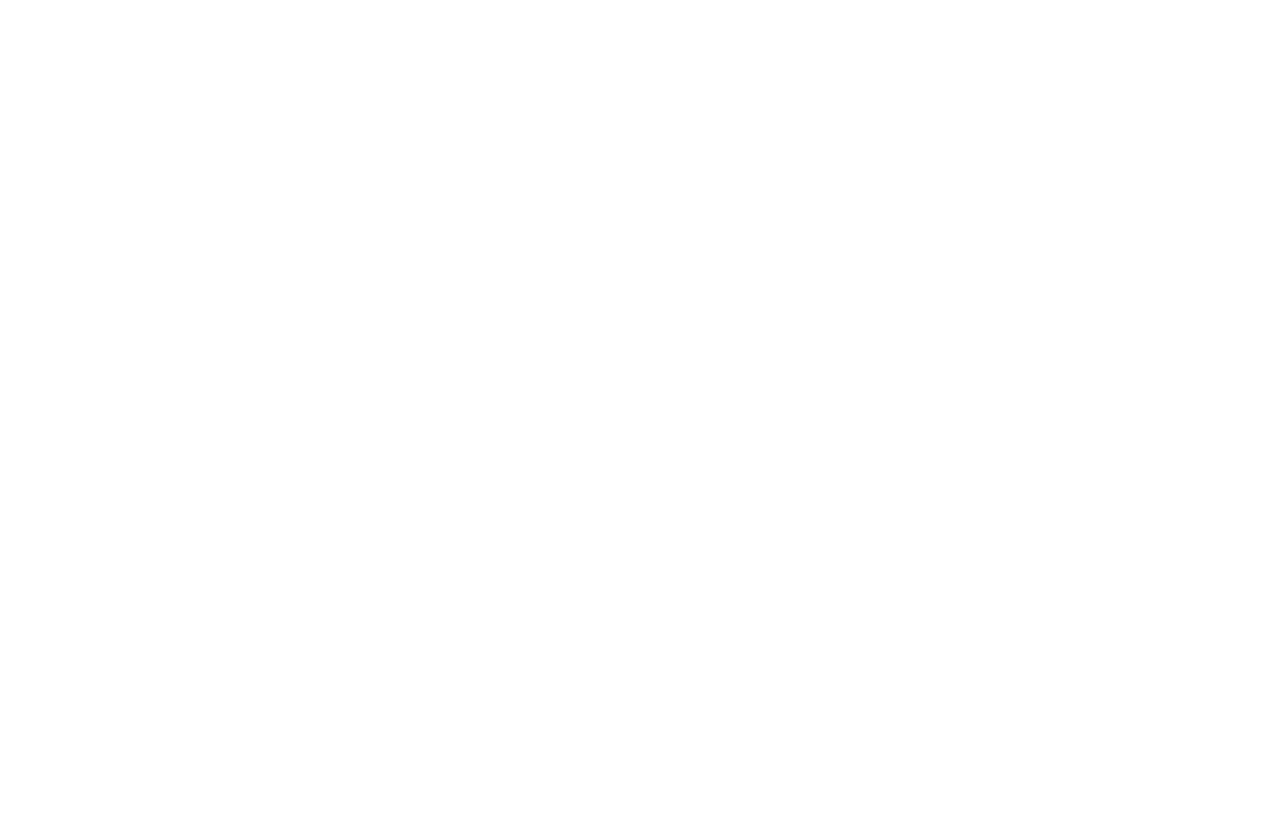
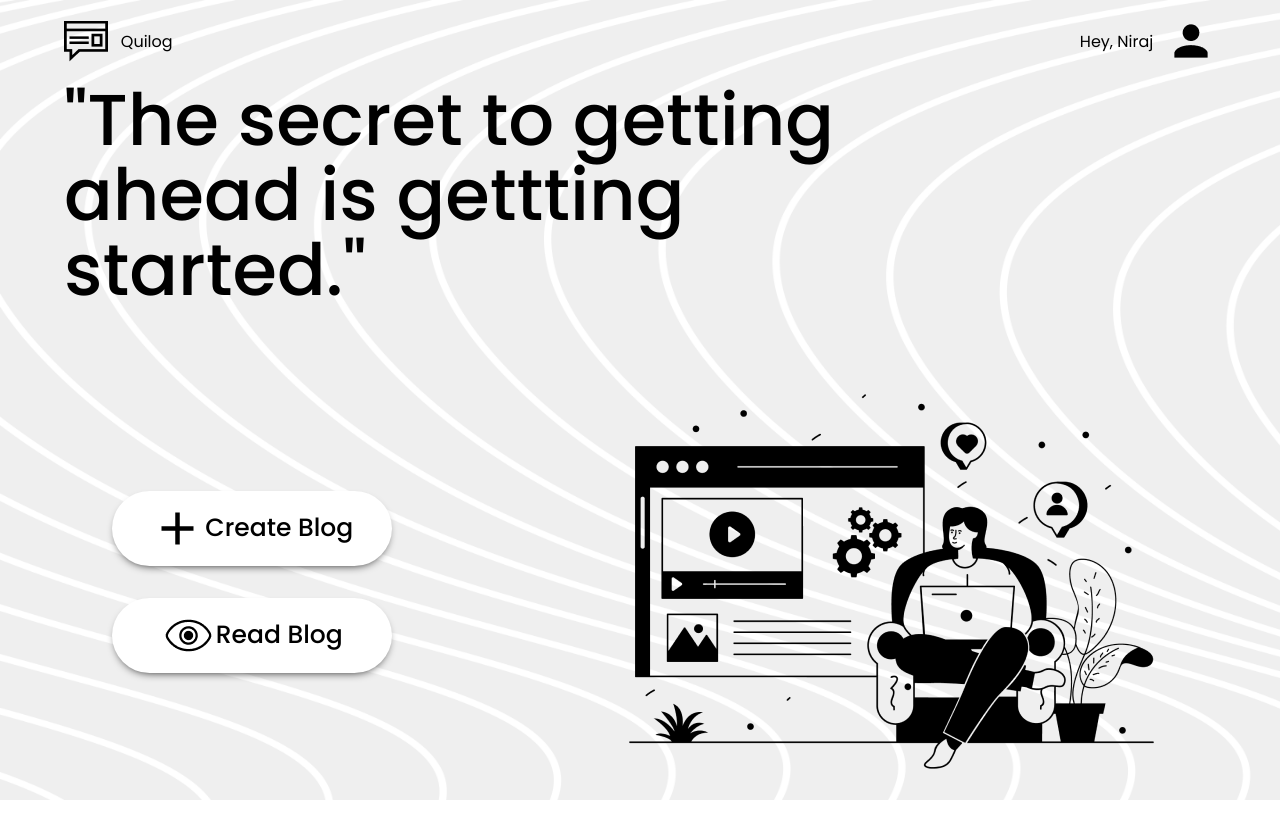
Before and after one commit to Francksean/Quilog, a React (Vite) app in the folder client/: page / in a window 1280 px wide. Shown: the top 838 px of the page. Before the commit the page ends 800 px from the top, so only its background shows below. Built offline with nearby package versions, Linux system fonts and the light colour scheme.

Commit message:
landing page complete

```diff
--- a/client/index.html
+++ b/client/index.html
@@ -4,6 +4,9 @@
     <meta charset="UTF-8" />
     <meta name="viewport" content="width=device-width, initial-scale=1.0" />
     <title>Quilog</title>
+    <link rel="preconnect" href="https://fonts.googleapis.com">
+    <link rel="preconnect" href="https://fonts.gstatic.com" crossorigin>
+    <link href="https://fonts.googleapis.com/css2?family=Poppins:ital,wght@0,100;0,200;0,300;0,400;0,500;0,600;0,700;0,900;1,800&display=swap" rel="stylesheet">
   </head>
   <body>
     <div id="root"></div>
--- a/client/src/App.css
+++ b/client/src/App.css
@@ -2,5 +2,13 @@
   padding: 0;
   margin: 0;
   box-sizing: border-box;
-  font-family: 'Helvetica', sans-serif;
+  font-family: 'Poppins', sans-serif;
 }
+
+.App{
+  height: 100vh;
+  width: 100vw;
+  background-image: url('./assets/background.jpg');
+  background-size: 100vw 100vh;
+  background-repeat: no-repeat;
+}
--- a/client/src/App.jsx
+++ b/client/src/App.jsx
@@ -6,11 +6,11 @@
 function App() {
 
   return (
-    <>
+    <div  className="App">
       <Routes>
         <Route path="/" element={<Landing/>}/>
       </Routes>
-    </>
+    </div>
   )
 }
 
--- /dev/null
+++ b/client/src/components/header/header.css
@@ -0,0 +1,27 @@
+.header{
+  width: 100vw;
+  height: fit-content;
+  padding: 2vh 5vw;
+  display: flex;
+  flex-direction: row;
+  align-items: center;
+  justify-content: space-between;
+}
+.header .header_left{
+  width: fit-content;
+  height: fit-content;
+  display: flex;
+  flex-direction: row;
+  align-items: center;
+  justify-content: start;
+  column-gap: 1vw;
+}
+.header .header_infos{
+  height: fit-content;
+  width: fit-content;
+  display: flex;
+  flex-direction: row;
+  align-items: center;
+  justify-content: end;
+  column-gap: 1vw;
+}
--- /dev/null
+++ b/client/src/components/header/header.jsx
@@ -0,0 +1,22 @@
+import React from 'react'
+import './header.css'
+
+import header_icon from '../../assets/header_icon.png'
+import user_icon from '../../assets/mdi_user.png'
+
+function Header() {
+  return (
+    <div className='header'>
+      <div className="header_left">
+        <img src={header_icon} alt="icon_header"/>
+        <p>Quilog</p>
+      </div>
+      <div className="header_infos">
+        <p>Hey, Niraj</p>
+        <img src={user_icon} alt="user_icon" />
+      </div>
+    </div>
+  )
+}
+
+export default Header
--- /dev/null
+++ b/client/src/pages/landing/landing.css
@@ -0,0 +1,48 @@
+.landing_page{
+  height: 100%;
+  width: 100%;
+  display: flex;
+  flex-direction: column;
+  justify-content:space-between;
+  align-items: center;
+}
+
+.landing_body .landing_main_text{
+  font-size: 72px;
+  font-weight: 500;
+  text-align: left;
+  width: 61%;
+  margin-left: 5vw;
+  line-height: 75px;
+}
+.landing_body .landing_bottom_main{
+  display: flex;
+  flex-direction: row;
+  justify-content: space-around;
+  align-items: center;
+}
+.landing_body .landing_buttons{
+  display: flex;
+  flex-direction: column;
+  height: fit-content;
+  justify-content: center;
+  row-gap: 4vh;
+}
+
+.landing_buttons .landing_button_item{
+  display: flex;
+  flex-direction: row;
+  align-items: center;
+  justify-content: center;
+  width: 280px;
+  border-radius: 50px;
+  padding: 10px 10px;
+  box-shadow: 0 4px 10px -5px black;
+  background-color: white;
+  text-decoration: none;
+  color: black;
+}
+.landing_buttons .landing_button_item p{
+  font-size: 25px;
+  font-weight: 500;
+}
--- a/client/src/pages/landing/landing.jsx
+++ b/client/src/pages/landing/landing.jsx
@@ -1,9 +1,35 @@
 import React from 'react'
+import Header from '../../components/header/header'
+import './landing.css'
+
+import { Link } from 'react-router-dom'
+
+//images
+import plus_btn from '../../assets/write_article_icon.png'
+import view_btn from '../../assets/read_blog_icon.png'
+import main_img from '../../assets/main_landing_image.png'
+
 
 function Landing() {
   return (
     <div className='landing_page'>
-
+      <Header/>
+      <div className="landing_body">
+        <p className='landing_main_text'>"The secret to getting ahead is gettting started."</p>
+        <div className="landing_bottom_main">
+          <div className="landing_buttons">
+            <Link to={"/"}  className='landing_button_item'>
+              <img src={plus_btn} alt="" />
+              <p>Create Blog</p>
+            </Link>
+            <Link to={"/"} className='landing_button_item' >
+              <img src={view_btn} alt="" />
+              <p>Read Blog</p>
+            </Link>
+          </div>
+          <img src={main_img} alt="" />
+        </div>
+      </div>
     </div>
   )
 }
```
Also changed, not shown: client/src/assets/background.jpg (added).
